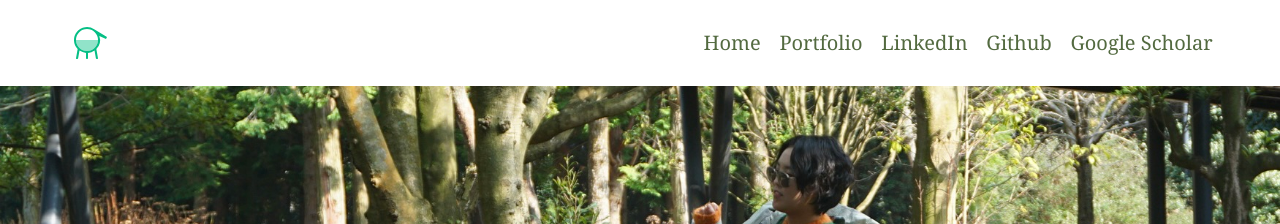
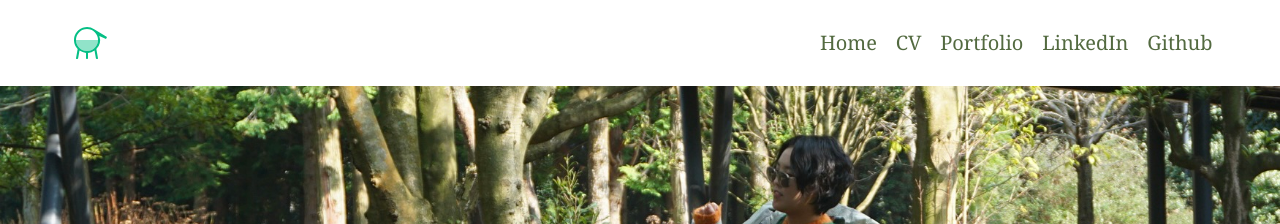
Before and after one commit to lakahaga/yerin-choi, a Jekyll site: the page built from index.md, in a window 1280 px wide. Shown: the top 224 px of the page. Built offline with Jekyll 4.4.1, drawn with Linux system fonts in a browser that asks for light colours.

Commit message:
Update _config.yml

```diff
--- a/_config.yml
+++ b/_config.yml
@@ -121,14 +121,15 @@ favicons: # Favicons are also used in the manifest file. Syntax is 'size: path'
 navigation_header:
 - title: Home
   url: https://lakahaga.github.io/yerin-choi/
+- title: CV
+  url: https://drive.google.com/file/d/1MN0549jkttH5W3wnq7RTKjgHyJalKGgE/view?usp=sharing
 - title: Portfolio
   url: /portfolio/
 - title: LinkedIn
   url: https://linkedin.com/in/yerin-choi-a30a4522a
 - title: Github
   url: https://github.com/lakahaga
-- title: Google Scholar
-  url: https://scholar.google.com/citations?user=7ppYiKEAAAAJ&hl=ko&oi=ao
+
 
 
 
```
